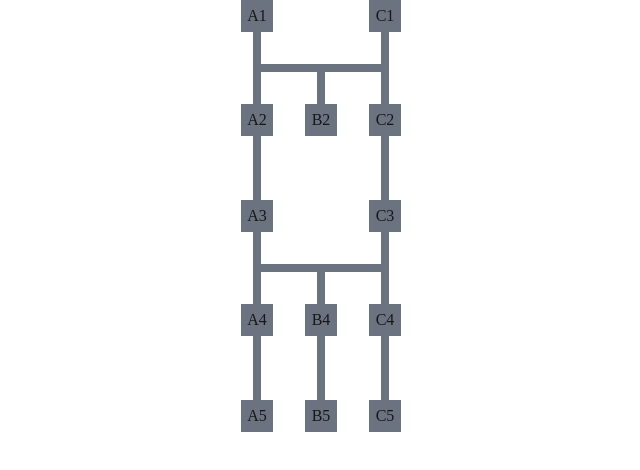
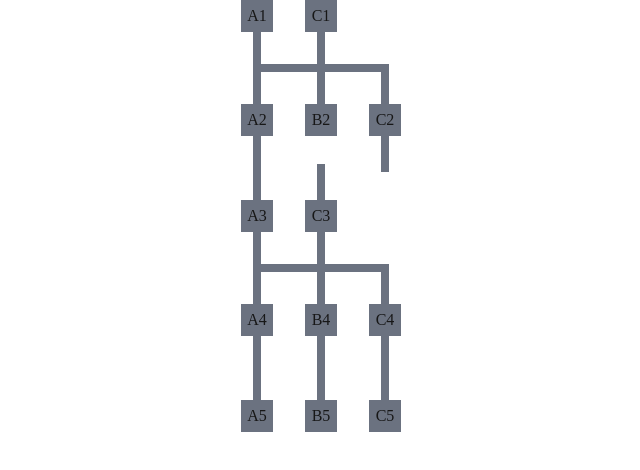
Before and after one commit to djovannih/clubs, a Next.js app: page /pace in a window 1280 px wide. Shown: the top 470 px of the page, without its empty margins (319-959 px from the left). Built offline with nearby package versions, Linux system fonts and the light colour scheme.

Commit message:
Refactor tree data structure

```diff
--- a/app/pace/page.tsx
+++ b/app/pace/page.tsx
@@ -1,104 +1,171 @@
 "use client";
 
-import AttributesTree from "@/components/AttributesTree";
+import AttributeTree from "@/components/AttributeTree";
+import { activateNode, deactivateNode, Graph } from "@/lib/graph";
 import { useState } from "react";
 
 export default function Character() {
-  const [tree, setTree] = useState<AttributeNode[][]>([
+  const [tree, setTree] = useState<Graph>(
+    new Map([
       [
-      { id: "A1", row: 0, column: 0, parentsIds: [], selected: false },
-      { id: "C1", row: 0, column: 2, parentsIds: [], selected: false },
-    ],
-    [
+        "A1",
         {
-        id: "A2",
-        row: 1,
+          id: "A1",
+          activationCost: 99,
+          isActive: false,
+          parentIds: [],
+          row: 0,
           column: 0,
-        parentsIds: ["A1", "C1"],
-        selected: false,
-      },
-      {
-        id: "B2",
-        row: 1,
-        column: 1,
-        parentsIds: ["A1", "C1"],
-        selected: false,
-      },
-      {
-        id: "C2",
-        row: 1,
-        column: 2,
-        parentsIds: ["A1", "C1"],
-        selected: false,
         },
       ],
       [
+        "C1",
         {
-        id: "A3",
-        row: 2,
-        column: 0,
-        parentsIds: ["A2"],
-        selected: false,
-      },
-      {
-        id: "C3",
-        row: 2,
+          id: "C1",
+          activationCost: 99,
+          isActive: false,
+          parentIds: [],
+          row: 0,
           column: 2,
-        parentsIds: ["C2"],
-        selected: false,
         },
       ],
       [
+        "A2",
         {
-        id: "A4",
-        row: 3,
+          id: "A2",
+          activationCost: 99,
+          isActive: false,
+          parentIds: ["A1", "C1"],
+          row: 1,
           column: 0,
-        parentsIds: ["A3", "C3"],
-        selected: false,
-      },
-      {
-        id: "B4",
-        row: 3,
-        column: 1,
-        parentsIds: ["A3", "C3"],
-        selected: false,
-      },
-      {
-        id: "C4",
-        row: 3,
-        column: 2,
-        parentsIds: ["A3", "C3"],
-        selected: false,
         },
       ],
       [
+        "B2",
+        {
+          id: "B2",
+          activationCost: 99,
+          isActive: false,
+          parentIds: ["A1", "C1"],
+          row: 1,
+          column: 1,
+        },
+      ],
+      [
+        "C2",
+        {
+          id: "C2",
+          activationCost: 99,
+          isActive: false,
+          parentIds: ["A1", "C1"],
+          row: 1,
+          column: 2,
+        },
+      ],
+      [
+        "A3",
+        {
+          id: "A3",
+          activationCost: 99,
+          isActive: false,
+          parentIds: ["A2"],
+          row: 2,
+          column: 0,
+        },
+      ],
+      [
+        "C3",
+        {
+          id: "C3",
+          activationCost: 99,
+          isActive: false,
+          parentIds: ["C2"],
+          row: 2,
+          column: 2,
+        },
+      ],
+      [
+        "A4",
+        {
+          id: "A4",
+          activationCost: 99,
+          isActive: false,
+          parentIds: ["A3", "C3"],
+          row: 3,
+          column: 0,
+        },
+      ],
+      [
+        "B4",
+        {
+          id: "B4",
+          activationCost: 99,
+          isActive: false,
+          parentIds: ["A3", "C3"],
+          row: 3,
+          column: 1,
+        },
+      ],
+      [
+        "C4",
+        {
+          id: "C4",
+          activationCost: 99,
+          isActive: false,
+          parentIds: ["A3", "C3"],
+          row: 3,
+          column: 2,
+        },
+      ],
+      [
+        "A5",
         {
           id: "A5",
+          activationCost: 99,
+          isActive: false,
+          parentIds: ["A4"],
           row: 4,
           column: 0,
-        parentsIds: ["A4"],
-        selected: false,
         },
+      ],
+      [
+        "B5",
         {
           id: "B5",
+          activationCost: 99,
+          isActive: false,
+          parentIds: ["B4"],
           row: 4,
           column: 1,
-        parentsIds: ["B4"],
-        selected: false,
         },
+      ],
+      [
+        "C5",
         {
           id: "C5",
+          activationCost: 99,
+          isActive: false,
+          parentIds: ["C4"],
           row: 4,
           column: 2,
-        parentsIds: ["C4"],
-        selected: false,
         },
       ],
-  ]);
+    ]),
+  );
+
+  const toggleNode = (nodeId: string) => {
+    const node = tree.get(nodeId);
+    const updatedTree = !node
+      ? tree
+      : node.isActive
+        ? deactivateNode(tree, nodeId)
+        : activateNode(tree, nodeId);
+    setTree(updatedTree);
+  };
 
   return (
     <div className="mx-auto flex w-80 flex-col items-center">
-      <AttributesTree tree={tree} setTree={setTree} />
+      <AttributeTree tree={tree} toggleNode={toggleNode} />
     </div>
   );
 }
--- a/app/shooting/page.tsx
+++ b/app/shooting/page.tsx
@@ -1,120 +1,193 @@
 "use client";
 
-import AttributesTree from "@/components/AttributesTree";
+import AttributeTree from "@/components/AttributeTree";
+import { activateNode, deactivateNode, Graph } from "@/lib/graph";
 import { useState } from "react";
 
 export default function Character() {
-  const [tree, setTree] = useState<AttributeNode[][]>([
+  const [tree, setTree] = useState<Graph>(
+    new Map([
       [
-      { id: "A1", row: 0, column: 0, parentsIds: [], selected: false },
-      { id: "B1", row: 0, column: 1, parentsIds: [], selected: false },
-    ],
-    [
+        "A1",
         {
-        id: "A2",
-        row: 1,
+          id: "A1",
+          activationCost: 99,
+          isActive: false,
+          parentIds: [],
+          row: 0,
           column: 0,
-        parentsIds: ["A1"],
-        selected: false,
-      },
-      {
-        id: "B2",
-        row: 1,
-        column: 1,
-        parentsIds: ["B1"],
-        selected: false,
-      },
-      {
-        id: "C2",
-        row: 1,
-        column: 2,
-        parentsIds: ["B1"],
-        selected: false,
         },
       ],
       [
+        "B1",
         {
-        id: "A3",
-        row: 2,
-        column: 0,
-        parentsIds: ["A2"],
-        selected: false,
-      },
-      {
-        id: "B3",
-        row: 2,
+          id: "B1",
+          activationCost: 99,
+          isActive: false,
+          parentIds: [],
+          row: 0,
           column: 1,
-        parentsIds: ["B2"],
-        selected: false,
-      },
-      {
-        id: "C3",
-        row: 2,
-        column: 2,
-        parentsIds: ["C2"],
-        selected: false,
         },
       ],
       [
+        "A2",
         {
-        id: "A4",
-        row: 3,
+          id: "A2",
+          activationCost: 99,
+          isActive: false,
+          parentIds: ["A1"],
+          row: 1,
           column: 0,
-        parentsIds: ["A3"],
-        selected: false,
-      },
-      {
-        id: "B4",
-        row: 3,
-        column: 1,
-        parentsIds: ["B3"],
-        selected: false,
-      },
-      {
-        id: "C4",
-        row: 3,
-        column: 2,
-        parentsIds: ["C3"],
-        selected: false,
         },
       ],
       [
+        "B2",
         {
-        id: "A5",
-        row: 4,
-        column: 0,
-        parentsIds: ["A4", "B4", "C4"],
-        selected: false,
-      },
-      {
-        id: "B5",
-        row: 4,
+          id: "B2",
+          activationCost: 99,
+          isActive: false,
+          parentIds: ["B1"],
+          row: 1,
           column: 1,
-        parentsIds: ["A4", "B4", "C4"],
-        selected: false,
-      },
-      {
-        id: "C5",
-        row: 4,
-        column: 2,
-        parentsIds: ["A4", "B4", "C4"],
-        selected: false,
         },
       ],
       [
+        "C2",
+        {
+          id: "C2",
+          activationCost: 99,
+          isActive: false,
+          parentIds: ["B1"],
+          row: 1,
+          column: 2,
+        },
+      ],
+      [
+        "A3",
+        {
+          id: "A3",
+          activationCost: 99,
+          isActive: false,
+          parentIds: ["A2"],
+          row: 2,
+          column: 0,
+        },
+      ],
+      [
+        "B3",
+        {
+          id: "B3",
+          activationCost: 99,
+          isActive: false,
+          parentIds: ["B2"],
+          row: 2,
+          column: 1,
+        },
+      ],
+      [
+        "C3",
+        {
+          id: "C3",
+          activationCost: 99,
+          isActive: false,
+          parentIds: ["C2"],
+          row: 2,
+          column: 2,
+        },
+      ],
+      [
+        "A4",
+        {
+          id: "A4",
+          activationCost: 99,
+          isActive: false,
+          parentIds: ["A3"],
+          row: 3,
+          column: 0,
+        },
+      ],
+      [
+        "B4",
+        {
+          id: "B4",
+          activationCost: 99,
+          isActive: false,
+          parentIds: ["B3"],
+          row: 3,
+          column: 1,
+        },
+      ],
+      [
+        "C4",
+        {
+          id: "C4",
+          activationCost: 99,
+          isActive: false,
+          parentIds: ["C3"],
+          row: 3,
+          column: 2,
+        },
+      ],
+      [
+        "A5",
+        {
+          id: "A5",
+          activationCost: 99,
+          isActive: false,
+          parentIds: ["A4", "B4", "C4"],
+          row: 4,
+          column: 0,
+        },
+      ],
+      [
+        "B5",
+        {
+          id: "B5",
+          activationCost: 99,
+          isActive: false,
+          parentIds: ["A4", "B4", "C4"],
+          row: 4,
+          column: 1,
+        },
+      ],
+      [
+        "C5",
+        {
+          id: "C5",
+          activationCost: 99,
+          isActive: false,
+          parentIds: ["A4", "B4", "C4"],
+          row: 4,
+          column: 2,
+        },
+      ],
+      [
+        "B6",
         {
           id: "B6",
+          activationCost: 99,
+          isActive: false,
+          parentIds: ["B5"],
           row: 5,
           column: 1,
-        parentsIds: ["B5"],
-        selected: false,
         },
       ],
-  ]);
+    ]),
+  );
+
+  const toggleNode = (nodeId: string) => {
+    const node = tree.get(nodeId);
+    const updatedTree = !node
+      ? tree
+      : node.isActive
+        ? deactivateNode(tree, nodeId)
+        : activateNode(tree, nodeId);
+    setTree(updatedTree);
+  };
 
   return (
     <div className="mx-auto flex w-80 flex-col items-center">
-      <AttributesTree tree={tree} setTree={setTree} />
+      <AttributeTree tree={tree} toggleNode={toggleNode} />
     </div>
   );
 }
--- /dev/null
+++ b/components/AttributeNode.tsx
@@ -0,0 +1,58 @@
+import { getChildren, Graph, GraphNode } from "@/lib/graph";
+import clsx from "clsx";
+
+interface AttributeNodeProps {
+  tree: Graph;
+  node: GraphNode;
+  toggleNode: () => void;
+}
+export default function AttributeNode({
+  node,
+  tree,
+  toggleNode,
+}: AttributeNodeProps) {
+  const hasParents = node.parentIds.length > 0;
+  const children = getChildren(tree, node.id);
+
+  const showTopRow = hasParents;
+  const showBottomRow = children.length > 0;
+
+  return (
+    <div
+      className={clsx(
+        "z-10 flex flex-col items-center",
+        !showTopRow && "self-end",
+        !showBottomRow && "self-start",
+        `col-start-${node.column + 1}`,
+      )}
+    >
+      {showTopRow && (
+        <div
+          className={clsx(
+            "-mt-1 h-9 w-2",
+            node.isActive ? "bg-green-600" : "bg-gray-500",
+          )}
+        ></div>
+      )}
+      <button
+        className={clsx(
+          "size-8 disabled:cursor-not-allowed",
+          node.isActive ? "bg-green-600" : "bg-gray-500",
+        )}
+        onClick={toggleNode}
+      >
+        {node.id}
+      </button>
+      {showBottomRow && (
+        <div
+          className={clsx(
+            "-mb-1 h-9 w-2",
+            node.isActive && children.some((child) => child.isActive)
+              ? "bg-green-600"
+              : "bg-gray-500",
+          )}
+        ></div>
+      )}
+    </div>
+  );
+}
--- /dev/null
+++ b/components/AttributeTree.tsx
@@ -0,0 +1,39 @@
+import { Graph, GraphNode, groupByRow } from "@/lib/graph";
+import AttributeNode from "./AttributeNode";
+import TreeEdge from "./TreeEdge";
+
+interface AttributeTreeProps {
+  tree: Graph;
+  toggleNode: (nodeId: string) => void;
+}
+export default function AttributeTree({
+  tree,
+  toggleNode,
+}: AttributeTreeProps) {
+  const showEdge = (row: GraphNode[]) =>
+    row.some((node) =>
+      node.parentIds.some(
+        (pid) => tree.get(pid)?.column !== tree.get(node.id)?.column,
+      ),
+    );
+
+  const rows = groupByRow(tree);
+
+  return Array.from(rows.entries()).map(([rowIndex, row]) => (
+    <div key={rowIndex}>
+      {showEdge(row) && (
+        <TreeEdge topRow={rows.get(rowIndex - 1)!} bottomRow={row} />
+      )}
+      <div className="grid grid-cols-3 gap-8">
+        {row.map((node) => (
+          <AttributeNode
+            key={node.id}
+            tree={tree}
+            node={node}
+            toggleNode={() => toggleNode(node.id)}
+          />
+        ))}
+      </div>
+    </div>
+  ));
+}
--- a/components/AttributesTree.tsx
+++ /dev/null
@@ -1,28 +0,0 @@
-import HorizontalLine from "@/components/HorizontalLine";
-import SkillTreeNode from "@/components/SkillTreeNode";
-import { toggleNode } from "@/utils/tree";
-import { Dispatch, SetStateAction } from "react";
-
-interface AttributesTreeProps {
-  tree: AttributeNode[][];
-  setTree: Dispatch<SetStateAction<AttributeNode[][]>>;
-}
-export default function AttributesTree({ tree, setTree }: AttributesTreeProps) {
-  return tree.map((row, rowIndex) => (
-    <div key={rowIndex}>
-      {row.some((node) =>
-        node.parentsIds.some((id) => id.charAt(0) !== node.id.charAt(0)),
-      ) && <HorizontalLine topRow={tree.at(rowIndex - 1)!} bottomRow={row} />}
-      <div key={row[0].id} className="grid grid-cols-3 gap-8">
-        {row.map((node) => (
-          <SkillTreeNode
-            key={node.id}
-            tree={tree}
-            node={node}
-            toggleNode={() => toggleNode(node, setTree)}
-          />
-        ))}
-      </div>
-    </div>
-  ));
-}
--- a/components/SkillTreeNode.tsx
+++ /dev/null
@@ -1,68 +0,0 @@
-import clsx from "clsx";
-
-interface SkillTreeNodeProps {
-  tree: AttributeNode[][];
-  node: AttributeNode;
-  toggleNode: (node: AttributeNode) => void;
-}
-export default function SkillTreeNode({
-  node,
-  tree,
-  toggleNode,
-}: SkillTreeNodeProps) {
-  const hasParents = node.parentsIds.length > 0;
-  const children =
-    tree
-      .at(node.row + 1)
-      ?.filter(({ parentsIds }) => parentsIds.includes(node.id)) || [];
-  const requirementsSatisfied =
-    !hasParents ||
-    tree
-      .at(node.row - 1)
-      ?.some(({ id, selected }) => node.parentsIds.includes(id) && selected);
-
-  const showTopRow = hasParents;
-  const showBottomRow = children.length > 0;
-
-  return (
-    <div
-      className={clsx(
-        "z-10 flex flex-col items-center",
-        !showTopRow && "self-end",
-        !showBottomRow && "self-start",
-        node.column === 0 && "col-start-1",
-        node.column === 1 && "col-start-2",
-        node.column === 2 && "col-start-3",
-      )}
-    >
-      {showTopRow && (
-        <div
-          className={clsx(
-            "-mt-1 h-9 w-2",
-            node.selected ? "bg-green-600" : "bg-gray-500",
-          )}
-        ></div>
-      )}
-      <button
-        className={clsx(
-          "size-8 disabled:cursor-not-allowed",
-          node.selected ? "bg-green-600" : "bg-gray-500",
-        )}
-        onClick={() => toggleNode(node)}
-        disabled={!requirementsSatisfied}
-      >
-        {node.id}
-      </button>
-      {showBottomRow && (
-        <div
-          className={clsx(
-            "-mb-1 h-9 w-2",
-            node.selected && children.some((child) => child.selected)
-              ? "bg-green-600"
-              : "bg-gray-500",
-          )}
-        ></div>
-      )}
-    </div>
-  );
-}
--- /dev/null
+++ b/lib/graph.ts
@@ -0,0 +1,63 @@
+export type GraphNode = {
+  id: string;
+  activationCost: number;
+  isActive: boolean;
+  parentIds: string[];
+  row: number;
+  column: number;
+};
+
+export type Graph = Map<string, GraphNode>;
+
+export const getChildren = (graph: Graph, nodeId: string) =>
+  Array.from(graph.values().filter((node) => node.parentIds.includes(nodeId)));
+
+const getCheapestParentId = (graph: Graph, nodeId: string) =>
+  graph
+    .get(nodeId)!
+    .parentIds.reduce((cheapestId, parentId) =>
+      graph.get(parentId)!.activationCost <
+      graph.get(cheapestId)!.activationCost
+        ? parentId
+        : cheapestId,
+    );
+
+export const activateNode = (graph: Graph, nodeId: string): Graph => {
+  const node = graph.get(nodeId)!;
+
+  const hasActiveParent = node.parentIds.some(
+    (parentId) => graph.get(parentId)?.isActive,
+  );
+
+  const updatedGraph = new Map(graph.set(nodeId, { ...node, isActive: true }));
+
+  return !hasActiveParent && node.parentIds.length > 0
+    ? activateNode(updatedGraph, getCheapestParentId(updatedGraph, nodeId))
+    : updatedGraph;
+};
+
+export const deactivateNode = (graph: Graph, nodeId: string): Graph => {
+  const node = graph.get(nodeId)!;
+
+  const childrenToDeactivate = getChildren(graph, nodeId).filter(
+    (child) =>
+      child.isActive &&
+      !child.parentIds.some(
+        (pid) => pid !== nodeId && graph.get(pid)!.isActive,
+      ),
+  );
+
+  let updatedGraph = new Map(graph.set(nodeId, { ...node, isActive: false }));
+  for (const child of childrenToDeactivate)
+    updatedGraph = new Map(deactivateNode(updatedGraph, child.id));
+
+  return updatedGraph;
+};
+
+export const groupByRow = (graph: Graph) => {
+  return graph
+    .values()
+    .reduce<
+      Map<number, GraphNode[]>
+    >((acc, node) => new Map(acc).set(node.row, [...(acc.get(node.row) || []), node]), new Map());
+};
--- a/next.config.ts
+++ b/next.config.ts
@@ -6,7 +6,6 @@
     cssChunking: "loose",
     reactCompiler: true,
     typedRoutes: true,
-    useLightningcss: true,
   },
 };
 
```
Also changed, not shown: components/TreeEdge.tsx (renamed from components/HorizontalLine.tsx, +15 -17 lines), lib/tree.ts (renamed from utils/tree.ts). Lines whose indentation alone changed are shown as unchanged.
